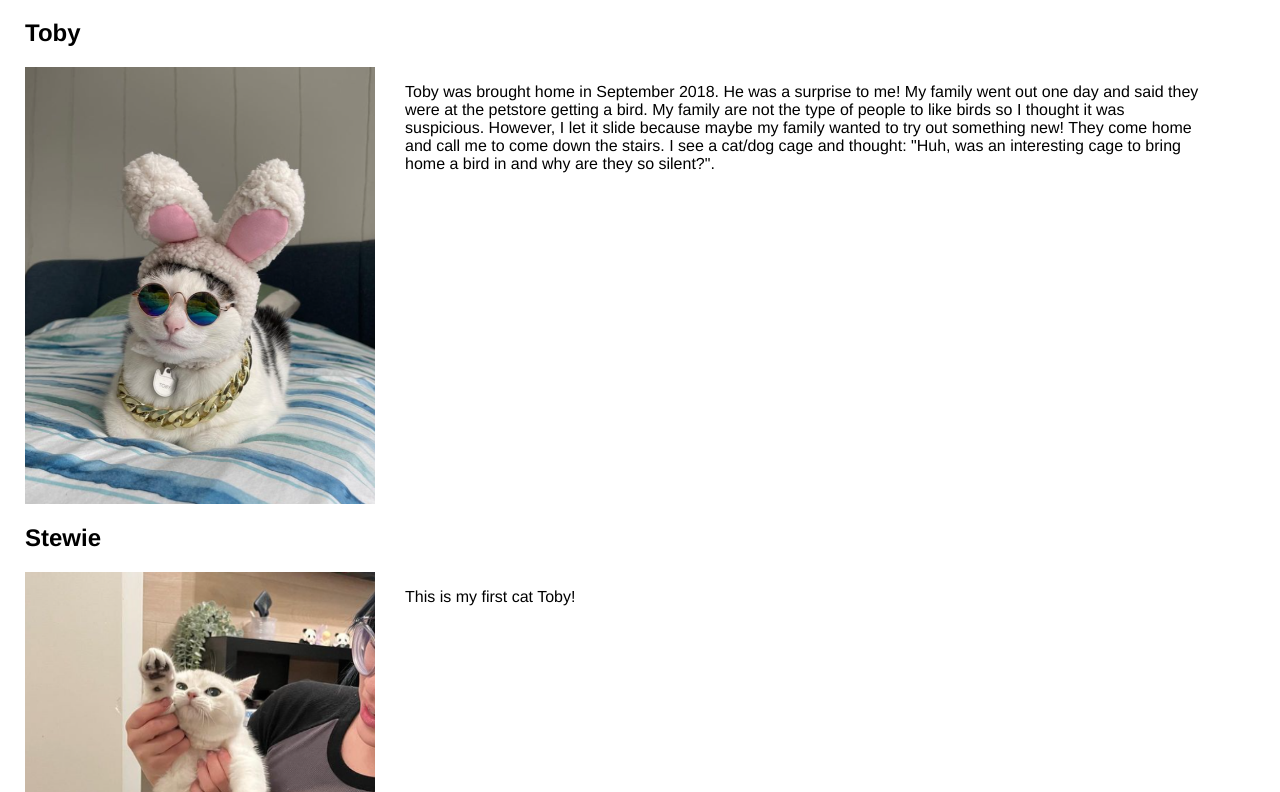
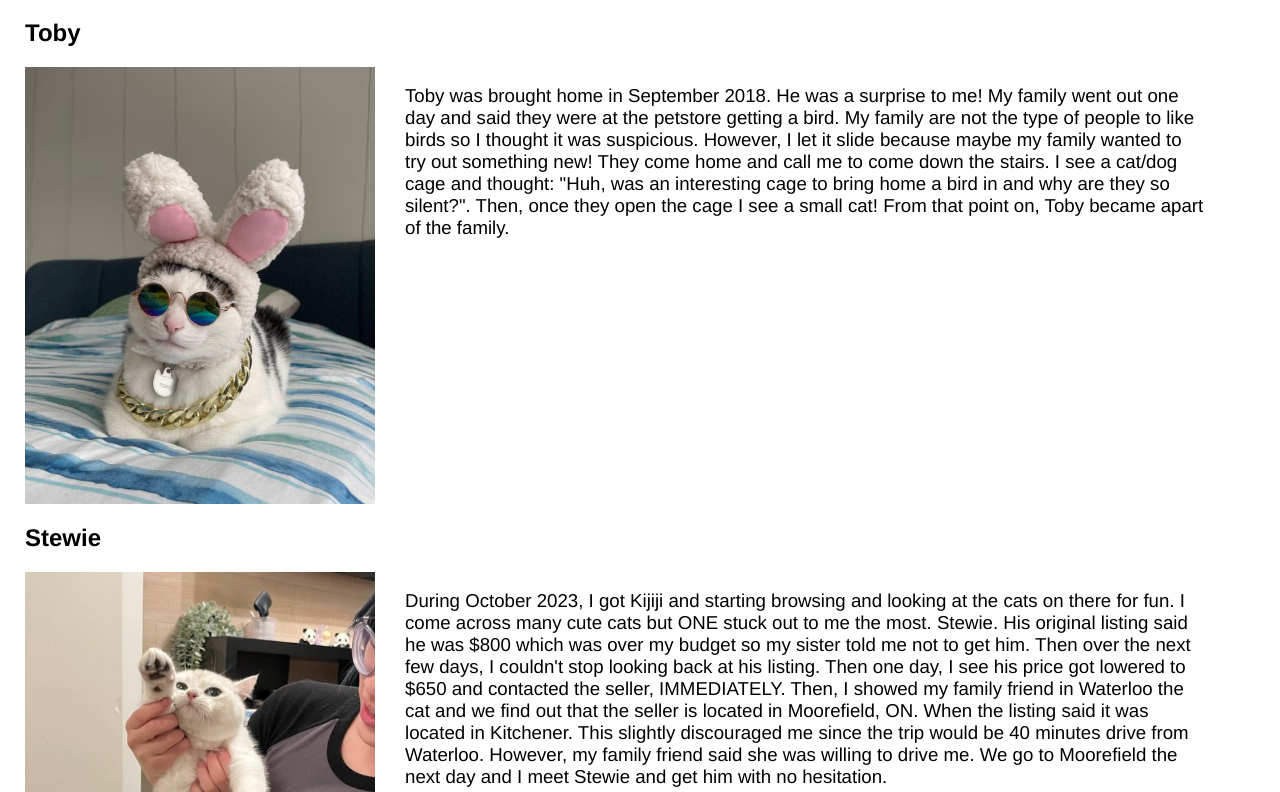
Before and after one commit to c26xu/228-final-journey, a plain HTML site: page index.html in a window 1280 px wide. Shown: the part 160-952 px from the top of the page. Drawn offline with Linux system fonts and the light colour scheme.

Commit message:
more text

```diff
--- a/index.html
+++ b/index.html
@@ -85,12 +85,21 @@ Clara Xu
         display: flex;
         float: center;
         margin-right: 50px;
+        font-size: 14pt;
+        align-items: flex-start;
       }
 
-      #journey-toby img, #journey-stewie img {
+      #journey-toby img {
         width: 350px;
         margin-right: 30px;
 
+
+      }
+
+      #journey-stewie img {
+        width: 350px;
+        margin-right: 30px;
+        margin-bottom: 40px;
       }
 
 
@@ -121,13 +130,21 @@ Clara Xu
         to like birds so I thought it was suspicious. However, I let it slide because maybe my family
         wanted to try out something new! They come home and call me to come down the stairs. I see a cat/dog
         cage and thought: "Huh, was an interesting cage to bring home a bird in and why are they so silent?".
+        Then, once they open the cage I see a small cat! From that point on, Toby became apart of the family.
       </p>
     </div>
     <h2>Stewie</h2>
     <div id="journey-stewie">
       <img src="journey-stewie.png" alt="journey-stewie">
       <p>
-        This is my first cat Toby!
+        During October 2023, I got Kijiji and starting browsing and looking at the cats on there for fun.
+        I come across many cute cats but ONE stuck out to me the most. Stewie. His original listing said he was $800
+        which was over my budget so my sister told me not to get him. Then over the next few days, I couldn't stop looking
+        back at his listing. Then one day, I see his price got lowered to $650 and contacted the seller, IMMEDIATELY. Then,
+        I showed my family friend in Waterloo the cat and we find out that the seller is located in Moorefield, ON. When the
+        listing said it was located in Kitchener. This slightly discouraged me since the trip would be 40 minutes drive from Waterloo.
+        However, my family friend said she was willing to drive me. We go to Moorefield the next day and I meet Stewie and get him
+        with no hesitation.
       </p>
     </div>
 
```
